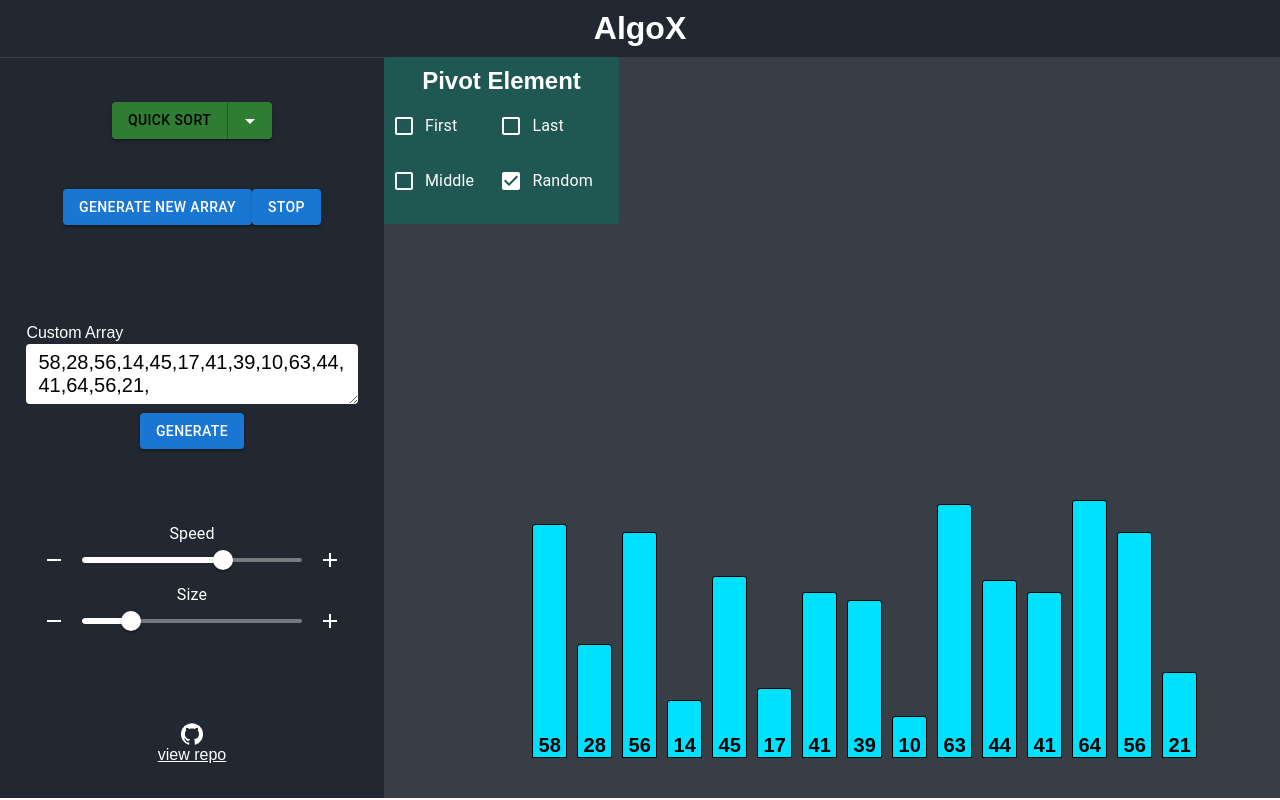
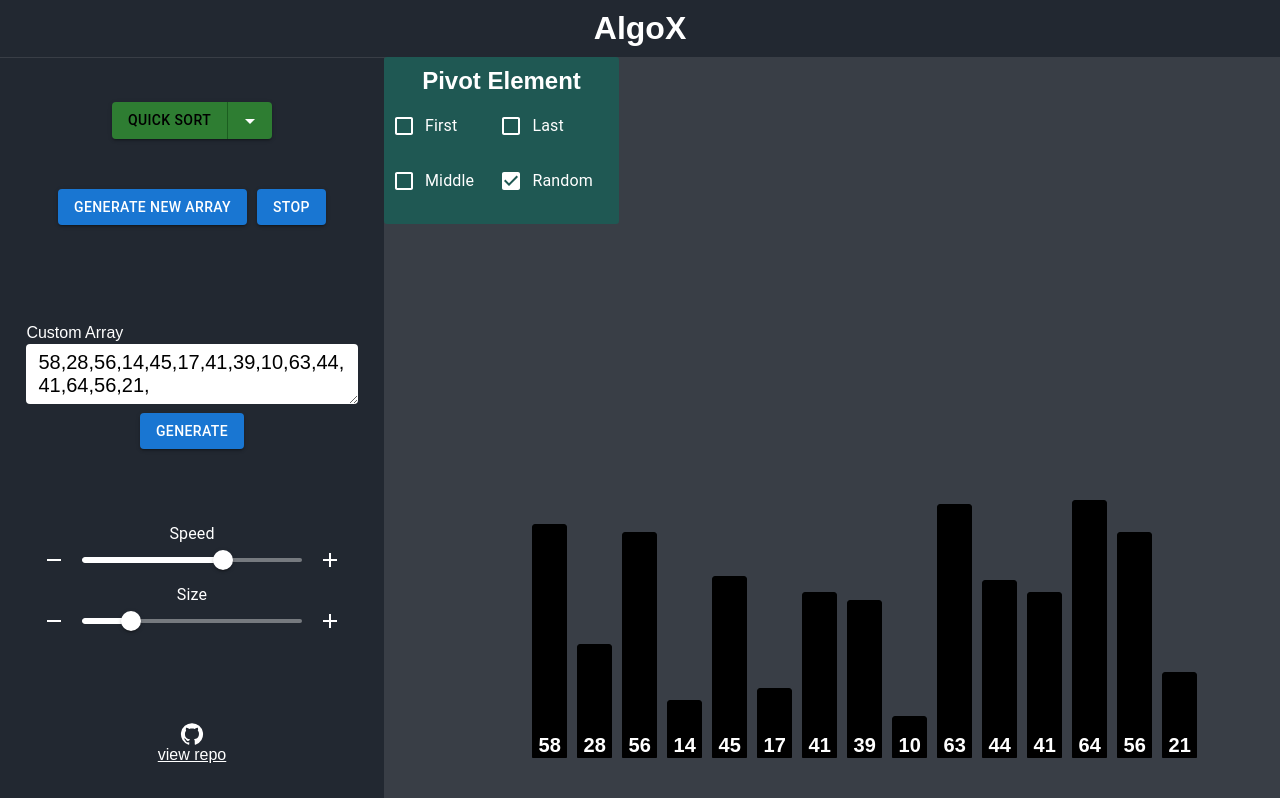
Before and after one commit to optimm/AlgoX, a React (Create React App) app: page / in a window 1280 px wide. Built offline with nearby package versions, Linux system fonts and the light colour scheme; a web font is replaced by a local one.

Commit message:
colour and hover changes

```diff
--- a/src/Body/Body.css
+++ b/src/Body/Body.css
@@ -25,7 +25,7 @@
 }
 .bar {
   height: 100px;
-  background-color: rgb(0, 225, 255);
+  background-color: rgb(0, 0, 0);
   font-size: 2rem;
   font-weight: bold;
   border-radius: 3px 3px 0 0;
@@ -35,10 +35,10 @@
   display: flex;
   align-items: flex-end;
   justify-content: center;
-  color: black;
+  color: white;
 }
 .barcount {
-  color: black;
+  color: white;
 }
 
 .blue {
--- a/src/SideBar/Buttons/Buttons.js
+++ b/src/SideBar/Buttons/Buttons.js
@@ -156,7 +156,7 @@ export default function SplitButton() {
           Generate New Array
         </Button>
         <Button
-          style={{ color: "white" }}
+          style={{ color: "white", marginLeft: 10 }}
           onClick={() => {
             console.log("Clicked....");
           }}
```
Also changed, not shown: src/SideBar/Buttons/Buttons.css (line endings or trailing spaces).
